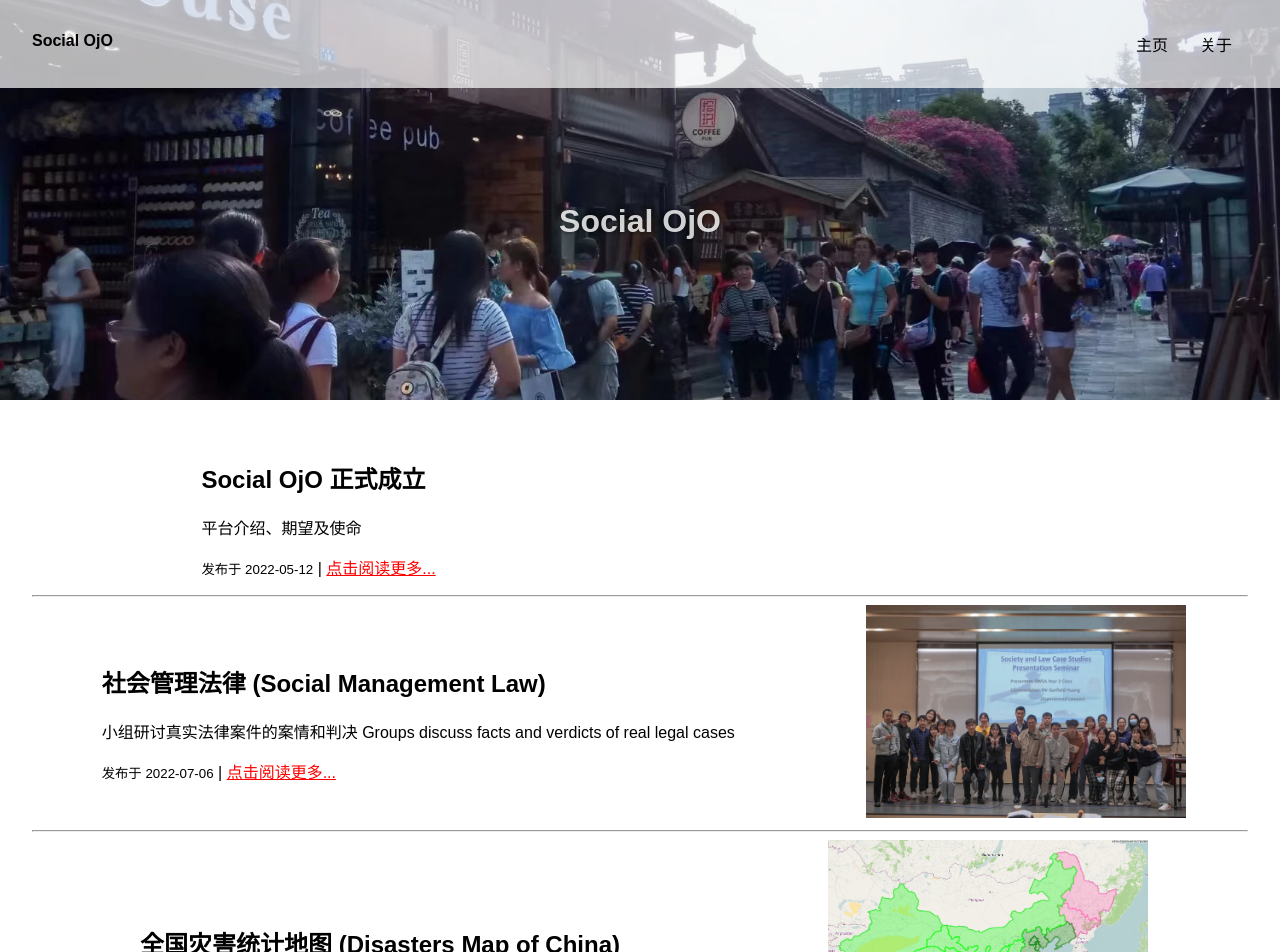
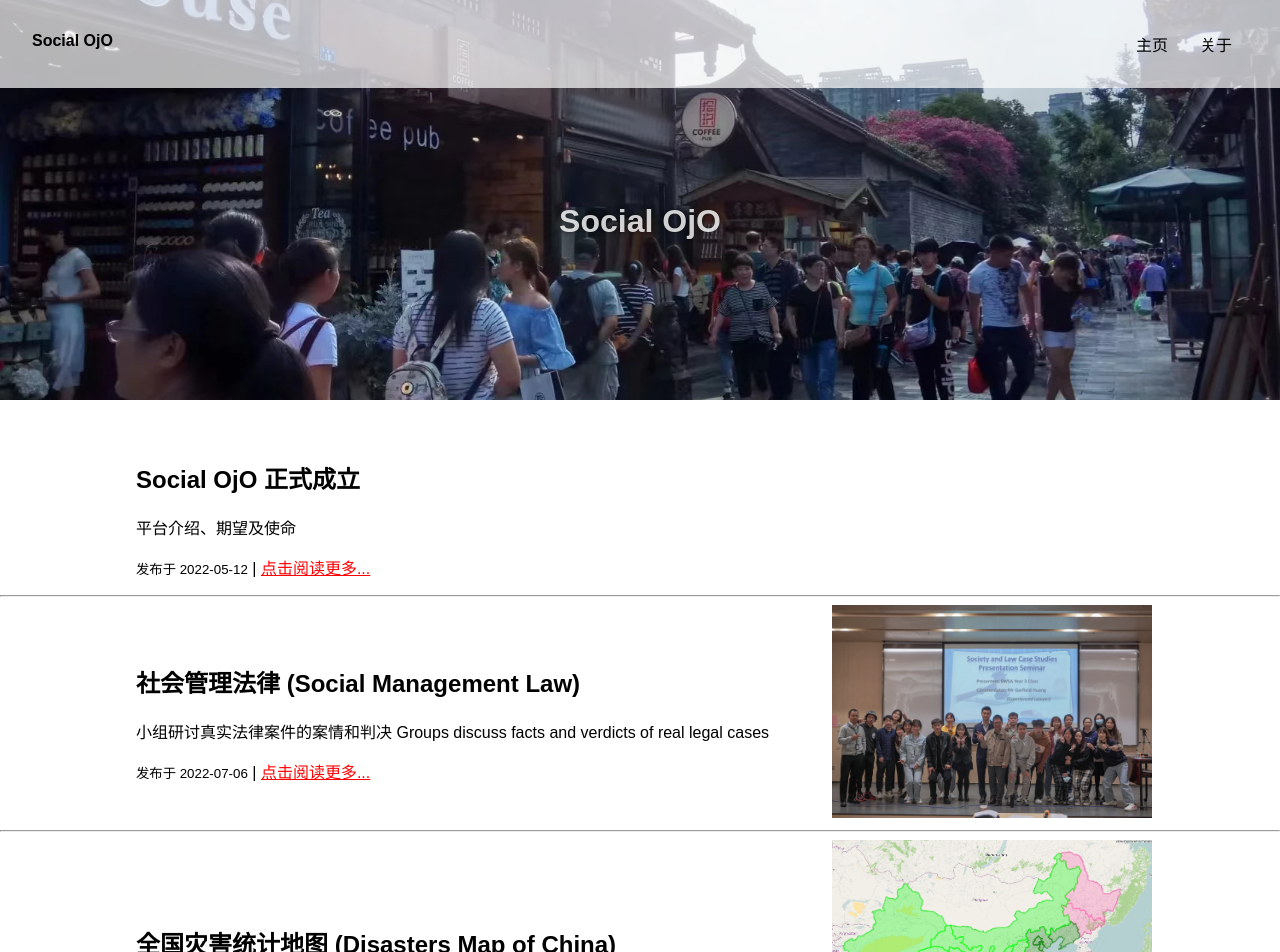
Before and after one commit to heimoshuiyu/social-ojo.org, a Next.js app: page / in a window 1280 px wide. Shown: the top 952 px of the page. Built offline with nearby package versions, Linux system fonts and the light colour scheme.

Commit message:
adjust postPreview style

```diff
--- a/styles/Home.module.css
+++ b/styles/Home.module.css
@@ -1,18 +1,19 @@
 .container {
-  margin-left: 2rem;
-  margin-right: 2rem;
   margin-top: 2rem;
 }
 
 .postPreview {
   padding: 0.5rem;
   border-radius: 1rem;
+  max-width: 70%;
 }
 
 .postPreviewWrap {
   display: flex;
   flex-direction: row;
-  justify-content: space-around;
+  justify-content: space-between;
   align-items: center;
   cursor: pointer;
+  padding-left: 10%;
+  padding-right: 10%;
 }
```
